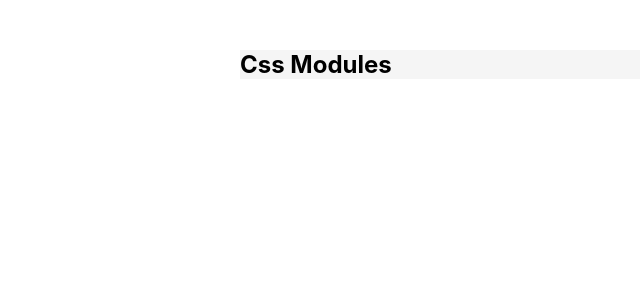
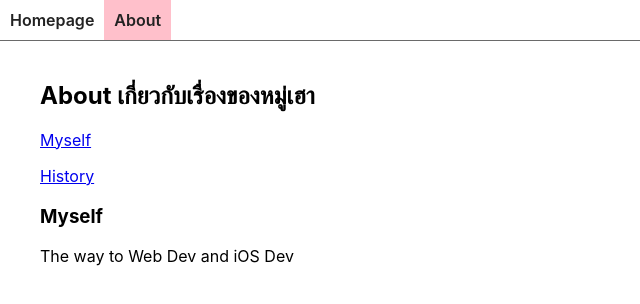
Before and after one commit to PNYWT/Basic_React, a React (Create React App) app in the folder hello-react/: page /about/myself in a window 1280 px wide. Shown: the top 304 px of the page, without its empty margins (0-640 px from the left). Built offline with nearby package versions, Linux system fonts and the light colour scheme.

Commit message:
update Routes
Basic routes
Nested routes
Dynamic routes (ยังไม่จบ)

```diff
--- a/hello-react/package.json
+++ b/hello-react/package.json
@@ -8,6 +8,7 @@
     "@testing-library/user-event": "^13.5.0",
     "react": "^18.2.0",
     "react-dom": "^18.2.0",
+    "react-router-dom": "^6.9.0",
     "react-scripts": "5.0.1",
     "styled": "^1.0.0",
     "styled-components": "^5.3.8",
--- a/hello-react/src/App.js
+++ b/hello-react/src/App.js
@@ -12,16 +12,25 @@ import "./App.css";
 // import LayoutBoxAndGridManager from "./Component/LayoutBoxAndGridManager"; <LayoutBoxAndGridManager inputColumnsGrid={3}/>
 // import LayoutBoxAndGridModuleManager from "./Component/LayoutBoxAndGridModuleManager"; <LayoutBoxAndGridModuleManager></LayoutBoxAndGridModuleManager>
 // import NotificationListUseStyledUI from "./Component/NotificationListUseStyledUI"; <NotificationListUseStyledUI></NotificationListUseStyledUI>
+import AppHeader from "./ComponentLinkRoutes/AppHeader";
+import PageAbout from "./ComponentLinkRoutes/PageAbout";
+import PageHome from "./ComponentLinkRoutes/PageHome";
+import Page404 from "./ComponentLinkRoutes/Page404";
+import PagePost from "./ComponentLinkRoutes/PagePost";
+import { Route, Routes } from "react-router-dom";
 
 function App() {
   //return UI
   return (
-    <section className="app-section">
-      <div className="app-container">
-        <h2>Css Modules</h2>
-
-      </div>
-    </section>
+    <div className="App">
+      <AppHeader />
+      <Routes>
+        <Route path="/" element={<PageHome/>} />
+        <Route path="about/*" element={<PageAbout/>} />
+        <Route path="post/:postId" element={<PagePost />} />
+        <Route path="*" element={<Page404/>} />
+      </Routes>
+    </div>
   );
 }
 export default App;
--- /dev/null
+++ b/hello-react/src/ComponentLinkRoutes/AppHeader.css
@@ -0,0 +1,15 @@
+.app-header {
+    border-bottom: 1px solid rgb(106, 106, 106);
+  }
+
+  .app-header-item {
+    color: rgb(34, 34, 34);
+    font-weight: 600;
+    display: inline-block;
+    padding: 10px;
+    text-decoration: none;
+  }
+
+  .app-header-item-active {
+    background-color: pink;
+  }
--- /dev/null
+++ b/hello-react/src/ComponentLinkRoutes/AppHeader.js
@@ -0,0 +1,21 @@
+import { NavLink } from 'react-router-dom';
+import './AppHeader.css';
+
+function AppHeader() {
+  function getNavClass(navLinkProps) {
+    let navClass = 'app-header-item';
+    if (navLinkProps.isActive === true){
+      navClass += ' app-header-item-active';
+    }
+    return navClass;
+  }
+
+  return (
+    <header className="app-header">
+      <NavLink className={getNavClass} to="/" end>Homepage</NavLink>
+      <NavLink className={getNavClass} to="about">About</NavLink>
+    </header>
+  );
+}
+
+export default AppHeader;
--- /dev/null
+++ b/hello-react/src/ComponentLinkRoutes/LayoutPage.css
@@ -0,0 +1,9 @@
+.layout-page-section {
+    padding: 20px;
+  }
+
+  .layout-page-container {
+    max-width: 1200px;
+    margin-left: auto;
+    margin-right: auto;
+  }
--- /dev/null
+++ b/hello-react/src/ComponentLinkRoutes/LayoutPage.js
@@ -0,0 +1,13 @@
+import './LayoutPage.css';
+
+function LayoutPage(props) {
+  return (
+    <section className="layout-page-section">
+      <div className="layout-page-container">
+        {props.children}
+      </div>
+    </section>
+  );
+}
+
+export default LayoutPage;
--- /dev/null
+++ b/hello-react/src/ComponentLinkRoutes/Page404.js
@@ -0,0 +1,12 @@
+import LayoutPage from "./LayoutPage";
+
+function Page404() {
+  return (
+    <LayoutPage>
+      <h2>404 Not found</h2>
+      <p>หาไม่เจอหรือเธอไม่มี</p>
+    </LayoutPage>
+  );
+}
+
+export default Page404;
--- /dev/null
+++ b/hello-react/src/ComponentLinkRoutes/PageAbout.js
@@ -0,0 +1,32 @@
+import { Link, Navigate, Route, Routes } from "react-router-dom";
+import LayoutPage from "./LayoutPage.js";
+import PageMySelf from "./PageMyself.js";
+
+function PageAbout() {
+  return (
+    <LayoutPage>
+      <h2>About เกี่ยวกับเรื่องของหมู่เฮา</h2>
+      <p>
+        <Link to="myself">Myself</Link>
+      </p>
+      <p>
+        <Link to="history">History</Link>
+      </p>
+      <Routes>
+        <Route path="myself" element={<PageMySelf/>} />
+        <Route
+          path="history"
+          element={
+            <div>
+              <h3>History</h3>
+              <p>The end of Engineer and Investment Consultant</p>
+            </div>
+          }
+        />
+        <Route path="/" element={<Navigate to="myself" replace={true} />} />
+      </Routes>
+    </LayoutPage>
+  );
+}
+
+export default PageAbout;
--- /dev/null
+++ b/hello-react/src/ComponentLinkRoutes/PageHome.js
@@ -0,0 +1,40 @@
+import { useEffect, useState } from "react";
+import { Link } from "react-router-dom";
+import LayoutPage from "./LayoutPage";
+
+function PageHome() {
+  const [postArray, setPostArray] = useState([]);
+
+  async function getPostArray() {
+    //Load Data
+    const response = await fetch('https://jsonplaceholder.typicode.com/posts');
+    const responseJson = await response.json(); //convert Json to array
+    setPostArray(responseJson);
+  }
+
+  useEffect(() => {
+    getPostArray(); //reload Data after Load Data
+  }, []);
+
+  //map คือการส่งกลับองค์ประกอบของอาร์เรย์ที่ตรงตามเงื่อนไขที่ระบุในฟังก์ชัน return
+  const postElements = postArray.map(post => {
+    return (
+      <div key={post.id}>
+        <h4>
+          <Link to={`post/${post.id}`}>{post.title}</Link>
+        </h4>
+        <p>{post.body}</p>
+        <hr />
+      </div>
+    );
+  });
+
+  return (
+    <LayoutPage>
+      <h2>Home หน้าแรกของหมู่เฮา</h2>
+      {postElements}
+    </LayoutPage>
+  );
+}
+
+export default PageHome;
--- /dev/null
+++ b/hello-react/src/ComponentLinkRoutes/PageMyself.js
@@ -0,0 +1,9 @@
+function PageMyself() {
+  return (
+    <div>
+      <h3>Myself</h3>
+      <p>The way to Web Dev and iOS Dev</p>
+    </div>
+  );
+}
+export default PageMyself;
--- /dev/null
+++ b/hello-react/src/ComponentLinkRoutes/PagePost.js
@@ -0,0 +1,49 @@
+import { useEffect, useState } from "react";
+import { useParams } from "react-router-dom";
+import LayoutPage from "./LayoutPage";
+
+function PagePost() {
+  const [post, setPost] = useState({});
+  const [commentArray, setCommentArray] = useState([]);
+
+  const { postId } = useParams(); //postId เริ่มต้นจะเป็นเลข 1
+
+  async function getPost(id) {
+    const response = await fetch(`https://jsonplaceholder.typicode.com/posts/${id}`);
+    const responseJson = await response.json();
+    setPost(responseJson);
+  }
+
+  async function getCommentArray(id) {
+    const response = await fetch(`https://jsonplaceholder.typicode.com/posts/${id}/comments`);
+    const responseJson = await response.json();
+    setCommentArray(responseJson);
+  }
+
+  useEffect(() => {
+    getPost(postId);
+    getCommentArray(postId);
+  }, [postId]);
+
+  const commentElements = commentArray.map(comment => {
+    return (
+      <div key={comment.id}>
+        <p>{comment.body}</p>
+        <p>{comment.email}</p>
+        <hr />
+      </div>
+    );
+  });
+
+  return (
+    <LayoutPage>
+      <h2>{post.title}</h2>
+      <p>{post.body}</p>
+      <hr />
+      <h4>{commentArray.length} Comments</h4>
+      {commentElements}
+    </LayoutPage>
+  );
+}
+
+export default PagePost;
--- a/hello-react/src/index.js
+++ b/hello-react/src/index.js
@@ -3,11 +3,14 @@ import ReactDOM from 'react-dom/client';
 import './index.css';
 import App from './App';
 import reportWebVitals from './reportWebVitals';
+import { BrowserRouter } from 'react-router-dom';
 
 const root = ReactDOM.createRoot(document.getElementById('root'));
 root.render(
   <React.StrictMode>
+    <BrowserRouter>
     <App />
+    </BrowserRouter>
   </React.StrictMode>
 );
 
```
Also changed, not shown: 1 other file (tests, documents, lock files or other folders).
